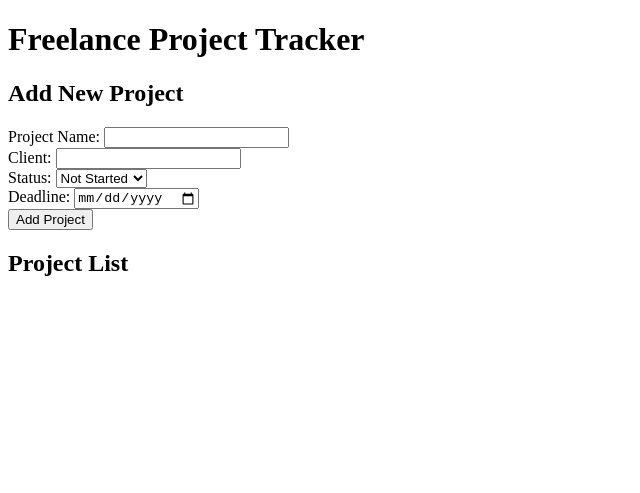
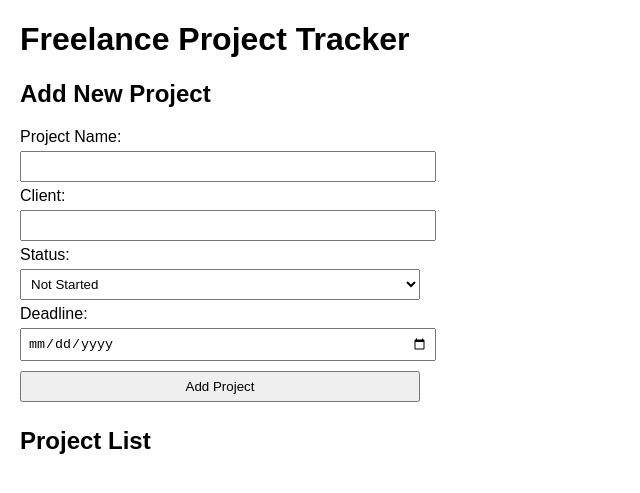
Before and after one commit to gagandeep1763/Freelance-Project-Tracker, a Flask app: page / in a window 1280 px wide. Shown: the top 493 px of the page, without its empty margins (0-640 px from the left). Run offline with Flask 3, Linux system fonts and the light colour scheme; data that the repository does not hold is empty.

Commit message:
Update index.html

```diff
--- a/templates/index.html
+++ b/templates/index.html
@@ -2,6 +2,31 @@
 <html>
 <head>
     <title>Freelance Project Tracker</title>
+    <meta charset="UTF-8">
+    <meta name="viewport" content="width=device-width, initial-scale=1.0">
+    <style>
+        body {
+            font-family: Arial, sans-serif;
+            margin: 20px;
+        }
+        input, select, button {
+            margin: 5px 0;
+            padding: 6px;
+            width: 100%;
+        }
+        form {
+            max-width: 400px;
+        }
+        ul {
+            padding: 0;
+        }
+        li {
+            margin-bottom: 10px;
+            list-style: none;
+            background: #f0f0f0;
+            padding: 10px;
+        }
+    </style>
 </head>
 <body>
     <h1>Freelance Project Tracker</h1>
@@ -31,7 +56,7 @@
     <ul id="projectList"></ul>
 
     <script>
-        const API_BASE = ''; // Use relative path for both local and deployed
+        const API_BASE = ''; // Leave blank if backend and frontend are served together
 
         document.getElementById('projectForm').addEventListener('submit', async function (e) {
             e.preventDefault();
@@ -43,6 +68,7 @@
                 deadline: document.getElementById('deadline').value
             };
 
+            try {
                 const response = await fetch(`${API_BASE}/api/projects`, {
                     method: 'POST',
                     headers: { 'Content-Type': 'application/json' },
@@ -56,9 +82,14 @@
                     this.reset();
                     loadProjects();
                 }
+            } catch (error) {
+                console.error('Error adding project:', error);
+                alert('Failed to add project. Please try again later.');
+            }
         });
 
         async function loadProjects() {
+            try {
                 const response = await fetch(`${API_BASE}/api/projects`);
                 const projects = await response.json();
 
@@ -69,6 +100,10 @@
                     li.textContent = `${p.name} (Client: ${p.client}) - ${p.status}, Due: ${p.deadline}`;
                     list.appendChild(li);
                 });
+            } catch (error) {
+                console.error('Error loading projects:', error);
+                alert('Failed to load projects. Please refresh or try again later.');
+            }
         }
 
         // Load projects on page load
```
Lines whose indentation alone changed are shown as unchanged.
